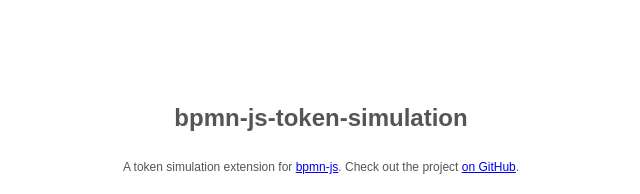
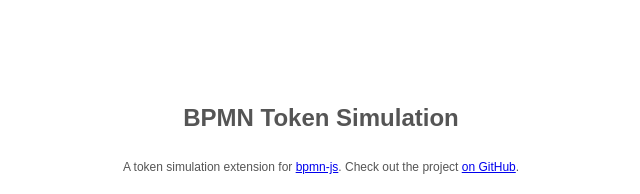
Before and after one commit to HarisAli3/BPMN, a plain HTML site: page index.html in a window 1280 px wide. Shown: the part 214-408 px from the top of the page, without its empty margins (319-959 px from the left). Drawn offline with Linux system fonts and the light colour scheme.

Commit message:
Update index.html

```diff
--- a/index.html
+++ b/index.html
@@ -43,7 +43,7 @@
   </style>
 </head>
 <body>
-  <h1>bpmn-js-token-simulation</h1>
+  <h1>BPMN Token Simulation</h1>
 
   <p>
     A token simulation extension for <a href="https://github.com/bpmn-io/bpmn-js">bpmn-js</a>. Check out the project <a href="https://github.com/bpmn-io/bpmn-js-token-simulation">on GitHub</a>.
```
